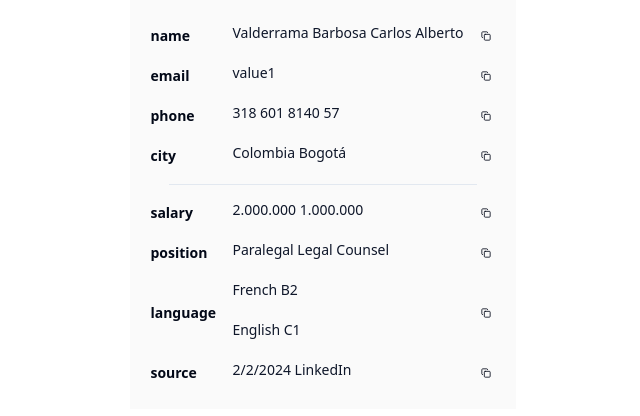
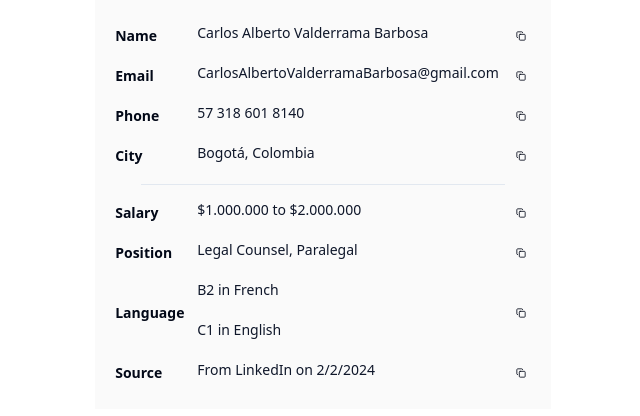
Before and after one commit to Carlosvalderrama93/HRSolvo, a React (Vite) app: page / in a window 1280 px wide. Shown: the top 416 px of the page, without its empty margins (317-957 px from the left). Built offline with nearby package versions, Linux system fonts and the light colour scheme.

Commit message:
refactor: Components structure improved

```diff
--- a/src/components/candidate/AnotherCandidateInfo.tsx
+++ b/src/components/candidate/AnotherCandidateInfo.tsx
@@ -1,5 +1,5 @@
 import type { AnotherInfo, UpdateCandidateField } from "./CandidateProfile";
-import RawCandidateInfo from "./RawCandidateInfo";
+import RowCandidateInfo from "./RowCandidateInfo";
 
 export default function AnotherCandidateInfo({
   anotherInfo,
@@ -13,7 +13,7 @@ export default function AnotherCandidateInfo({
       {Object.keys(anotherInfo).map((key, index) => {
         const section = anotherInfo[key as keyof AnotherInfo];
         return (
-          <RawCandidateInfo
+          <RowCandidateInfo
             key={index}
             section={section}
             updateCandidateField={updateCandidateField}
--- a/src/components/candidate/MainCandidateInfo.tsx
+++ b/src/components/candidate/MainCandidateInfo.tsx
@@ -1,5 +1,5 @@
 import type { MainInfo, UpdateCandidateField } from "./CandidateProfile";
-import RawCandidateInfo from "./RawCandidateInfo";
+import RowCandidateInfo from "./RowCandidateInfo";
 
 export default function MainCandidateInfo({
   mainInfo,
@@ -13,7 +13,7 @@ export default function MainCandidateInfo({
       {Object.keys(mainInfo).map((key, index) => {
         const section = mainInfo[key as keyof MainInfo];
         return (
-          <RawCandidateInfo
+          <RowCandidateInfo
             key={index}
             section={section}
             updateCandidateField={updateCandidateField}
--- a/src/components/candidate/MoreOptions.tsx
+++ b/src/components/candidate/MoreOptions.tsx
@@ -1,12 +1,14 @@
 import { Popover, PopoverContent, PopoverTrigger } from "../ui/popover";
 import { Button } from "../ui/button";
+import type { ValuesStructure } from "./CandidateProfile";
+import setOrderValues from "@/features/setOrderValues";
 
 type MoreOptionsProps = {
   removeValue: (index: number) => void;
   handleEditClick: (index: number) => void;
   copyToClipboard: (value: string) => void;
   label: string;
-  value: ContactInfo;
+  values: ValuesStructure;
   index: number;
 };
 
@@ -15,24 +17,11 @@ function MoreOptions({
   removeValue,
   handleEditClick,
   label,
-  value,
+  values,
   index,
 }: MoreOptionsProps) {
-  if (value.type === "name")
-    return (
-      <Button
-        variant="ghost"
-        className="w-full text-xs font-semibold"
-        size="icon"
-        onClick={() =>
-          copyToClipboard(
-            `${value.value1}${value.value2 && " " + value.value2}`
-          )
-        }
-      >
-        Copy
-      </Button>
-    );
+  const { value1, value2 } = values;
+
   return (
     <>
       <Popover>
@@ -47,9 +36,7 @@ function MoreOptions({
             className="w-full text-xs font-semibold"
             size="icon"
             onClick={() =>
-              copyToClipboard(
-                `${value.value1}${value.value2 && " " + value.value2}`
-              )
+              copyToClipboard(setOrderValues({ value1, value2, type: label }))
             }
           >
             Copy {label}
--- a/src/components/candidate/RawCandidateInfo.tsx
+++ b/src/components/candidate/RowCandidateInfo.tsx
@@ -15,10 +15,11 @@ import type {
   UpdateCandidateField,
   ValuesStructure,
 } from "./CandidateProfile";
+import setOrderValues from "@/features/setOrderValues";
 
 // Define a type for the contact information, which can include an optional country code
 
-export default function RawCandidateInfo({
+export default function RowCandidateInfo({
   section,
   updateCandidateField,
   infoType,
@@ -89,10 +90,14 @@ export default function RawCandidateInfo({
     setCountryCode("");
   }
 
+  function capitalizeFirstLetter(text: string): string {
+    return text.charAt(0).toUpperCase() + text.slice(1).toLowerCase();
+  }
+
   return (
     <div className="grid grid-cols-[70px_auto_20px] gap-x-3 px-5 items-center">
       <span className="text-sm font-semibold text-foreground caspanitalize">
-        {section.type}
+        {capitalizeFirstLetter(section.type)}
       </span>
       <HoverCard>
         <HoverCardTrigger className="min-w-0 grid gap-y-2">
@@ -119,12 +124,9 @@ export default function RawCandidateInfo({
         onClick={() =>
           copyToClipboard(
             section.values
-              .map(({ value1, value2 }) => {
-                const finalString: string = value2
-                  ? `${value1} ${value2}`
-                  : value1;
-                return finalString;
-              })
+              .map(({ value1, value2 }) =>
+                setOrderValues({ value1, value2, type: section.type })
+              )
               .join(", ")
           )
         }
--- a/src/components/candidate/ShowMoreInfo.tsx
+++ b/src/components/candidate/ShowMoreInfo.tsx
@@ -2,6 +2,7 @@ import type { BasicStructure, ValuesStructure } from "./CandidateProfile";
 
 import AddEditInfo from "./AddEditInfo";
 import MoreOptions from "./MoreOptions";
+import setOrderValues from "@/features/setOrderValues";
 
 type ShowMoreInfoProps = {
   section: BasicStructure;
@@ -29,7 +30,11 @@ export default function ShowMoreInfo({
   return (
     <>
       {section.values.map(({ value1, value2 }, index) => {
-        const finalValue = value2 ? ` ${value1} ${value2}` : value1;
+        const finalValue = setOrderValues({
+          value1,
+          value2,
+          type: section.type,
+        });
         return (
           <div key={index}>
             <div className="flex items-center justify-between" key={index}>
@@ -37,7 +42,7 @@ export default function ShowMoreInfo({
               <MoreOptions
                 index={index}
                 label={section.type}
-                value={{ value1, value2 }}
+                values={{ value1, value2 }}
                 removeValue={removeValue}
                 copyToClipboard={copyToClipboard}
                 handleEditClick={handleEditClick}
--- a/src/components/candidate/ShowValue.tsx
+++ b/src/components/candidate/ShowValue.tsx
@@ -1,21 +1,15 @@
+import setOrderValues from "@/features/setOrderValues";
 import type { BasicStructure } from "./CandidateProfile";
 
 export default function ShowValue({ section }: { section: BasicStructure }) {
   return (
     <>
       {section.values.map(({ value1, value2 }, index) => {
-        let finalValue = "value1";
-        if (value2) {
-          finalValue =
-            section.type === "phone"
-              ? `${value1} ${value2}`
-              : ` ${value2} ${value1}`;
-          return (
-            <div key={index} className="mb-2 truncate">
-              <span className="text-sm text-primary">{finalValue}</span>
-            </div>
-          );
-        }
+        const finalValue = setOrderValues({
+          value1,
+          value2,
+          type: section.type,
+        });
         return (
           <div key={index} className="mb-2 truncate">
             <span className="text-sm text-primary">{finalValue}</span>
```
